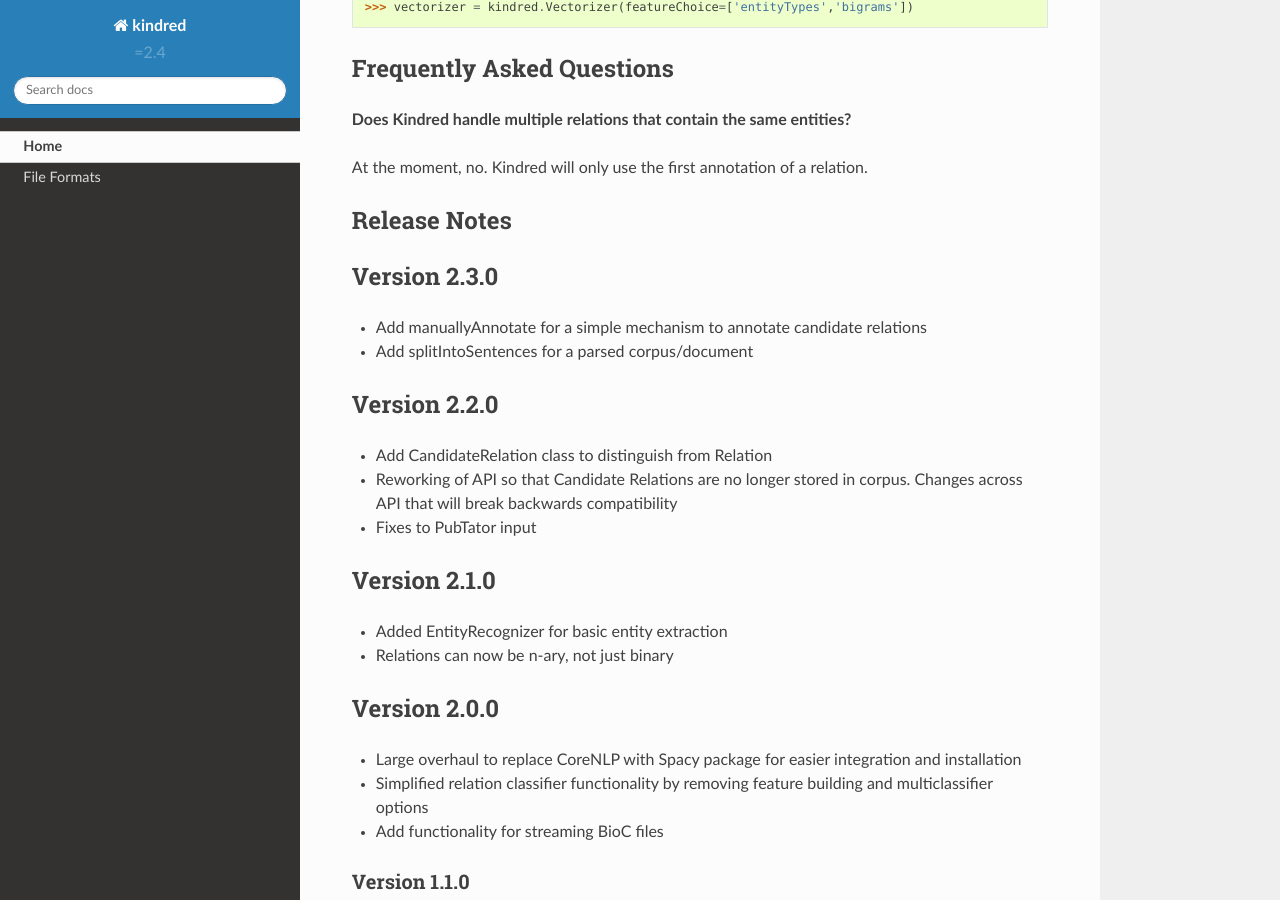
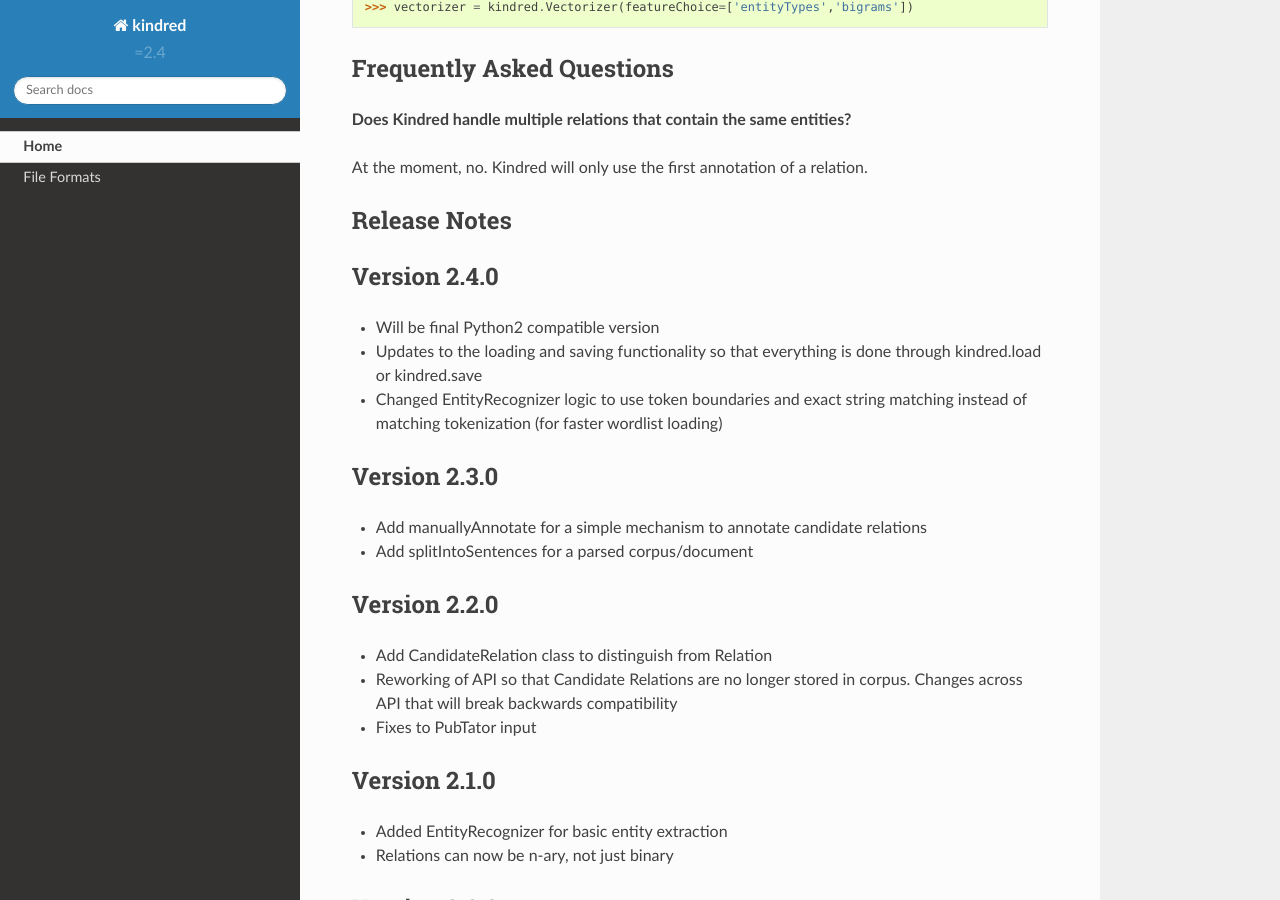
Before and after one commit to jakelever/kindred, a Sphinx documentation site: the page built from docs/index.rst, in a window 1280 px wide and 900 px high, scrolled down 4471 px. Built offline with Sphinx 7.4.7 and the Read the Docs theme 2.0.0, drawn with Linux system fonts in a browser that asks for light colours; formulas are drawn with MathJax 3.

```diff
--- a/docs/index.rst
+++ b/docs/index.rst
@@ -171,6 +171,12 @@ At the moment, no. Kindred will only use the first annotation of a relation.
 Release Notes
 -------------
 
+Version 2.4.0
+-------------
+- Will be final Python2 compatible version
+- Updates to the loading and saving functionality so that everything is done through kindred.load or kindred.save
+- Changed EntityRecognizer logic to use token boundaries and exact string matching instead of matching tokenization (for faster wordlist loading)
+
 Version 2.3.0
 -------------
 - Add manuallyAnnotate for a simple mechanism to annotate candidate relations
```
